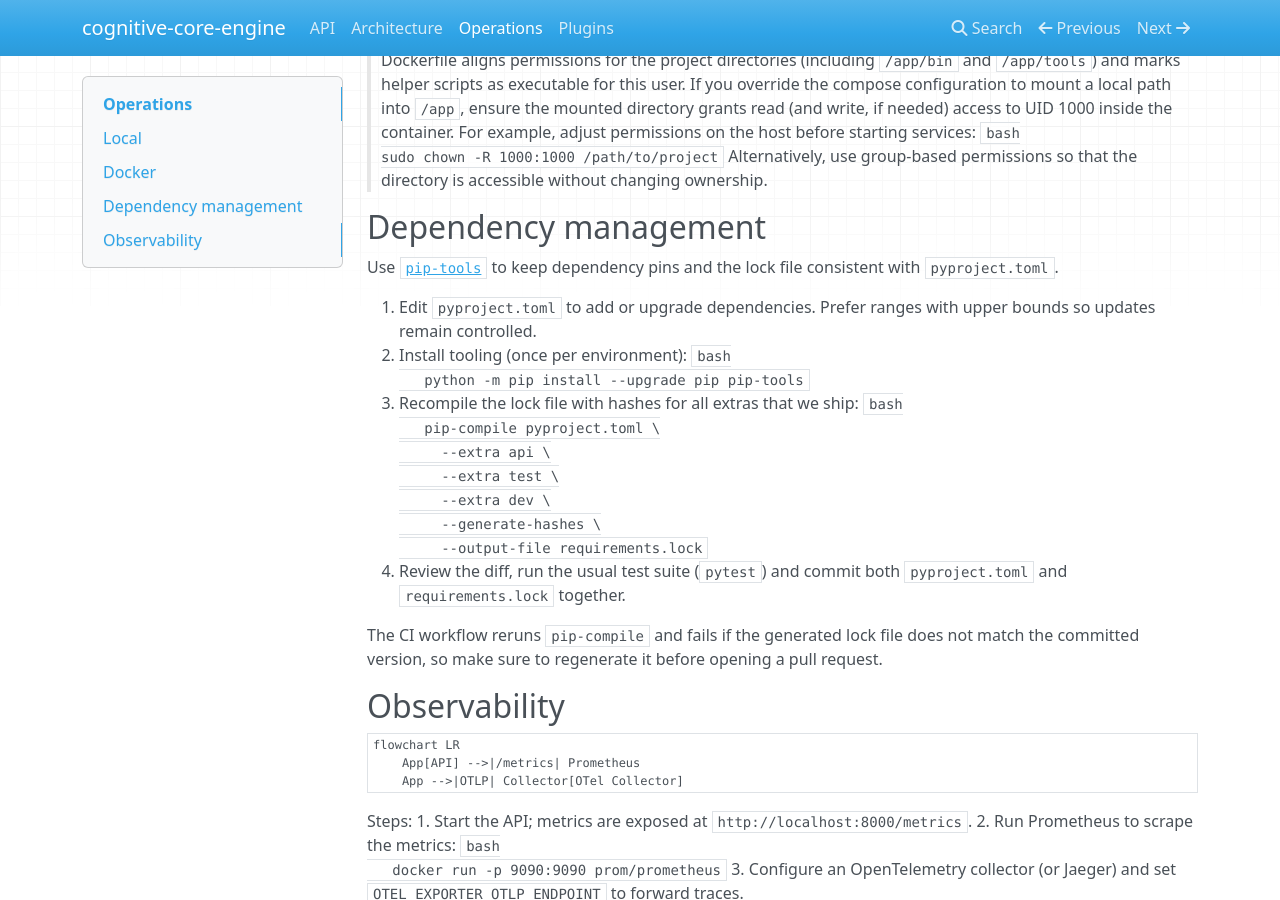
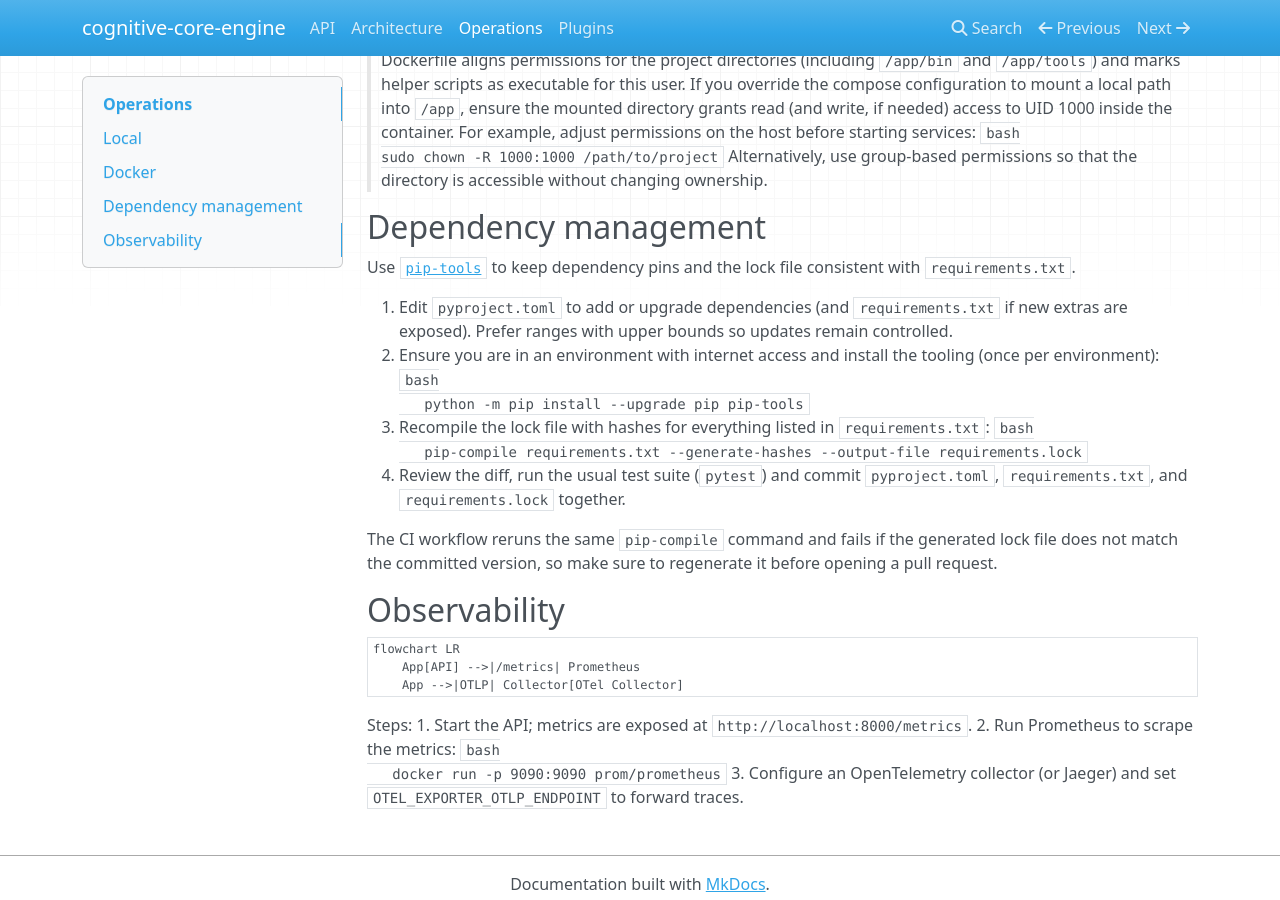
Before and after one commit to neuron7x/cognitive-core-engine, an MkDocs documentation site: the page built from docs/operations.md, in a window 1280 px wide and 900 px high, scrolled down 513 px. Built offline with MkDocs 1.6.1, drawn with Linux system fonts in a browser that asks for light colours; nearby versions of some CDN libraries.

Commit message:
Document lock refresh workflow and enforce in CI

````diff
--- a/docs/operations.md
+++ b/docs/operations.md
@@ -37,25 +37,20 @@ Steps:
 
 ## Dependency management
 
-Use [`pip-tools`](https://github.com/jazzband/pip-tools) to keep dependency pins and the lock file consistent with `pyproject.toml`.
+Use [`pip-tools`](https://github.com/jazzband/pip-tools) to keep dependency pins and the lock file consistent with `requirements.txt`.
 
-1. Edit `pyproject.toml` to add or upgrade dependencies. Prefer ranges with upper bounds so updates remain controlled.
-2. Install tooling (once per environment):
+1. Edit `pyproject.toml` to add or upgrade dependencies (and `requirements.txt` if new extras are exposed). Prefer ranges with upper bounds so updates remain controlled.
+2. Ensure you are in an environment with internet access and install the tooling (once per environment):
    ```bash
    python -m pip install --upgrade pip pip-tools
    ```
-3. Recompile the lock file with hashes for all extras that we ship:
+3. Recompile the lock file with hashes for everything listed in `requirements.txt`:
    ```bash
-   pip-compile pyproject.toml \
-     --extra api \
-     --extra test \
-     --extra dev \
-     --generate-hashes \
-     --output-file requirements.lock
+   pip-compile requirements.txt --generate-hashes --output-file requirements.lock
    ```
-4. Review the diff, run the usual test suite (`pytest`) and commit both `pyproject.toml` and `requirements.lock` together.
+4. Review the diff, run the usual test suite (`pytest`) and commit `pyproject.toml`, `requirements.txt`, and `requirements.lock` together.
 
-The CI workflow reruns `pip-compile` and fails if the generated lock file does not match the committed version, so make sure to regenerate it before opening a pull request.
+The CI workflow reruns the same `pip-compile` command and fails if the generated lock file does not match the committed version, so make sure to regenerate it before opening a pull request.
 
 ## Observability
 ```mermaid
````
Also changed, not shown: requirements.txt (+24 -1 lines), 2 other files.
